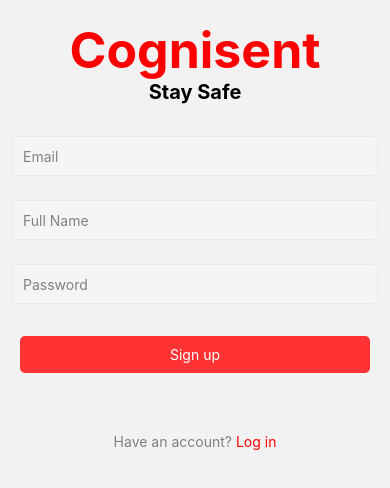
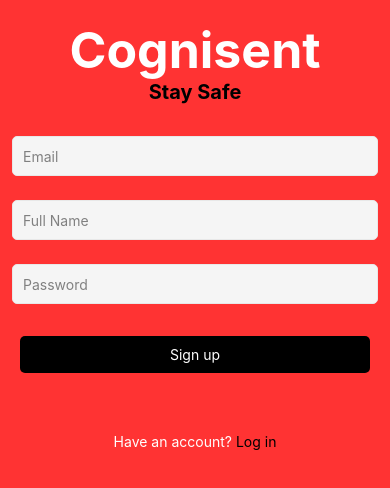
Before and after one commit to rossmolloy/Cognisent, a React Native app: screen /Signup in a window 390 px wide. Shown: the top 488 px of the page. Built offline with nearby package versions, Linux system fonts and the light colour scheme.

Commit message:
Change colour scheme of login/register screens and add Setup screen

```diff
--- a/App.js
+++ b/App.js
@@ -5,6 +5,7 @@ import { SafeAreaProvider } from "react-native-safe-area-context";
 
 import Login from "./screens/Login";
 import Signup from "./screens/Signup";
+import Setup from "./screens/Setup";
 import Home from "./screens/Home";
 
 const Stack = createNativeStackNavigator();
@@ -16,6 +17,7 @@ export default function App() {
         <Stack.Navigator screenOptions={{ headerShown: false }}>
           <Stack.Screen name="Login" component={Login} />
           <Stack.Screen name="Signup" component={Signup} />
+          <Stack.Screen name="Setup" component={Setup} />
           <Stack.Screen name="Home" component={Home} />
         </Stack.Navigator>
       </NavigationContainer>
--- a/screens/Geofence.js
+++ b/components/Geofence.js
@@ -1,6 +1,5 @@
 import React, { useState, useEffect } from "react";
 import { Modal, View, Text, StyleSheet } from "react-native";
-import { SafeAreaView } from "react-native-safe-area-context";
 import MapView, { Circle, Marker } from "react-native-maps";
 import * as Location from "expo-location";
 import Slider from "@react-native-community/slider";
@@ -56,9 +55,7 @@ function Geofence({ navigation }) {
   }
 
   return (
-    <SafeAreaView
-      style={{ flex: 1, alignItems: "center", justifyContent: "center" }}
-    >
+    <View>
       <Modal animationType="slide" transparent={true} visible={!locatedStatus}>
         <View style={styles.centred}>
           <View style={styles.modal}>
@@ -107,7 +104,7 @@ function Geofence({ navigation }) {
       >
         Log out
       </Text>
-    </SafeAreaView>
+    </View>
   );
 }
 
--- a/screens/Home.js
+++ b/screens/Home.js
@@ -3,7 +3,7 @@ import { Image } from "react-native";
 import { createBottomTabNavigator } from "@react-navigation/bottom-tabs";
 import { SafeAreaView } from "react-native-safe-area-context";
 
-import Geofence from "./Geofence";
+import Geofence from "../components/Geofence";
 
 import Welcome from "../components/Welcome";
 import Cameras from "../components/Cameras";
--- a/screens/Login.js
+++ b/screens/Login.js
@@ -15,6 +15,7 @@ function Login({ navigation }) {
   const [password, setPassword] = useState("");
 
   return (
+    <View style={{ flex: 1, backgroundColor: "#ff3333" }}>
       <SafeAreaView style={{ flex: 1 }}>
         <View style={styles.container}>
           <Image
@@ -61,15 +62,16 @@ function Login({ navigation }) {
           </View>
         </KeyboardAvoidingView>
         <View style={styles.register}>
-        <Text style={{ color: "grey" }}>Don't have an account? </Text>
+          <Text style={{ color: "white" }}>Don't have an account? </Text>
           <Text
-          style={{ color: "red" }}
+            style={{ color: "black" }}
             onPress={() => navigation.navigate("Signup")}
           >
             Sign up
           </Text>
         </View>
       </SafeAreaView>
+    </View>
   );
 }
 
@@ -94,7 +96,7 @@ const styles = StyleSheet.create({
     textAlign: "center",
   },
   titleText: {
-    color: "red",
+    color: "white",
     fontSize: 50,
   },
   input: {
@@ -108,7 +110,7 @@ const styles = StyleSheet.create({
   },
   button: {
     alignItems: "center",
-    backgroundColor: "#ff3333",
+    backgroundColor: "black",
     padding: 10,
     borderRadius: 5,
     width: 350,
--- /dev/null
+++ b/screens/Setup.js
@@ -0,0 +1,24 @@
+import React from "react";
+import { View, StyleSheet } from "react-native";
+import { SafeAreaView } from "react-native-safe-area-context";
+
+import Geofence from "../components/Geofence";
+
+function Setup({ navigation }) {
+  return (
+    <View style={styles.container}>
+      <SafeAreaView style={{ flex: 1 }}>
+        <Geofence navigation={navigation} />
+      </SafeAreaView>
+    </View>
+  );
+}
+
+const styles = StyleSheet.create({
+  container: {
+    flex: 1,
+    backgroundColor: "#ff3333",
+  },
+});
+
+export default Setup;
--- a/screens/Signup.js
+++ b/screens/Signup.js
@@ -14,6 +14,7 @@ function Signup({ navigation }) {
   const [password, setPassword] = useState("");
 
   return (
+    <View style={{ flex: 1, backgroundColor: "#ff3333" }}>
       <SafeAreaView style={{ flex: 1 }}>
         <View style={styles.container}>
           <Text style={styles.baseText}>
@@ -52,22 +53,23 @@ function Signup({ navigation }) {
           <TouchableOpacity
             style={styles.button}
             onPress={() => {
-            navigation.navigate("Home");
+              navigation.navigate("Setup");
             }}
           >
             <Text style={{ color: "white" }}>Sign up</Text>
           </TouchableOpacity>
         </View>
         <View style={styles.register}>
-        <Text style={{ color: "grey" }}>Have an account? </Text>
+          <Text style={{ color: "white" }}>Have an account? </Text>
           <Text
-          style={{ color: "red" }}
+            style={{ color: "black" }}
             onPress={() => navigation.navigate("Login")}
           >
             Log in
           </Text>
         </View>
       </SafeAreaView>
+    </View>
   );
 }
 
@@ -92,7 +94,7 @@ const styles = StyleSheet.create({
     textAlign: "center",
   },
   titleText: {
-    color: "red",
+    color: "white",
     fontSize: 50,
   },
   input: {
@@ -106,7 +108,7 @@ const styles = StyleSheet.create({
   },
   button: {
     alignItems: "center",
-    backgroundColor: "#ff3333",
+    backgroundColor: "black",
     padding: 10,
     borderRadius: 5,
     width: 350,
```
Lines whose indentation alone changed are shown as unchanged.
